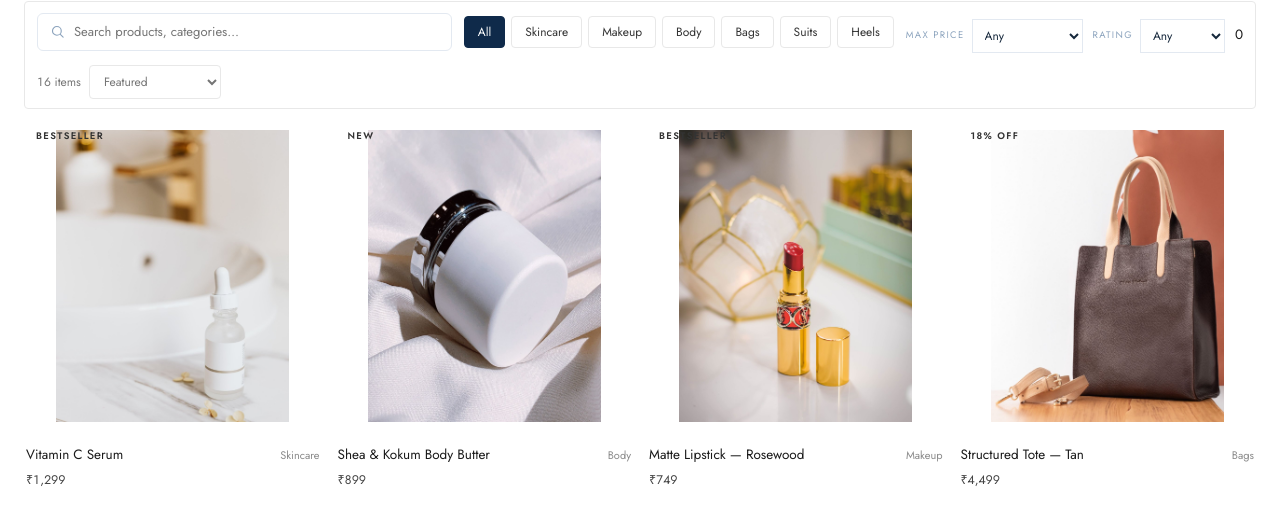
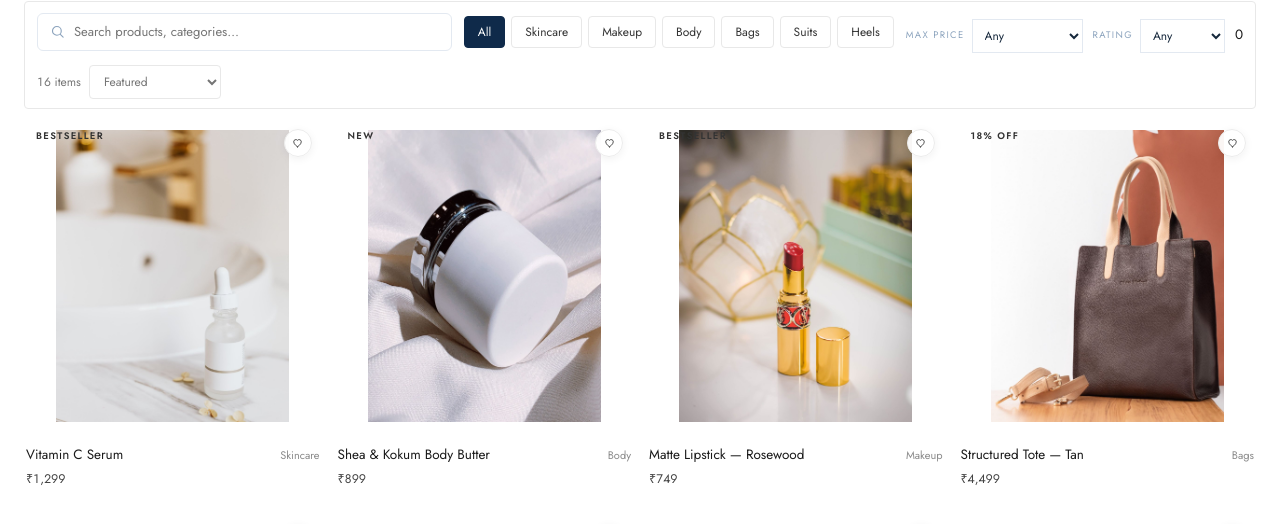
Before and after one commit to aigenerative35-bot/nira-store, a React (Vite) app: page /nira-store/shop in a window 1280 px wide. Shown: the part 266-790 px from the top of the page. Built offline with nearby package versions, Linux system fonts and the light colour scheme.

Commit message:
fix: clean grid cards — no social row, heart top-right (v15)

```diff
--- a/src/styles.css
+++ b/src/styles.css
@@ -2295,3 +2295,15 @@ img, video, svg, iframe { max-width: 100%; }
 }
 .pgrid--big .pcard__row { min-height: 16px; }
 .pgrid--big .pcard__rate { display: none; }
+
+/* grid cards: no social row inside the card at all (it lives on the PDP) */
+.pcard .social, .pcard > .social { display: none !important; }
+
+/* heart: always visible, top-right, never over the tag */
+.pgrid--big .wish {
+  opacity: 1 !important; top: 10px; right: 10px; left: auto;
+  width: 28px; height: 28px; background: rgba(255, 255, 255, 0.94);
+  border: 1px solid #ececec; box-shadow: 0 2px 8px rgba(0, 0, 0, 0.06);
+}
+.pgrid--big .pcard__info { gap: 4px; }
+.pgrid--big .pcard__row { min-height: 15px; }
```
